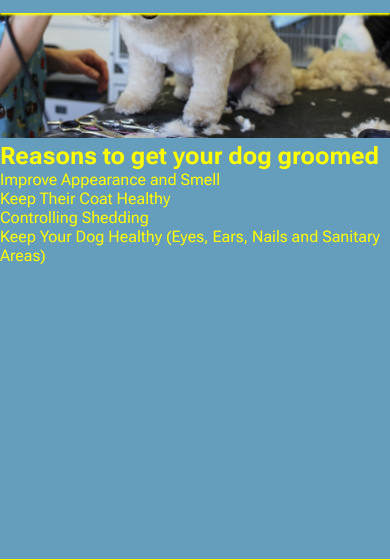
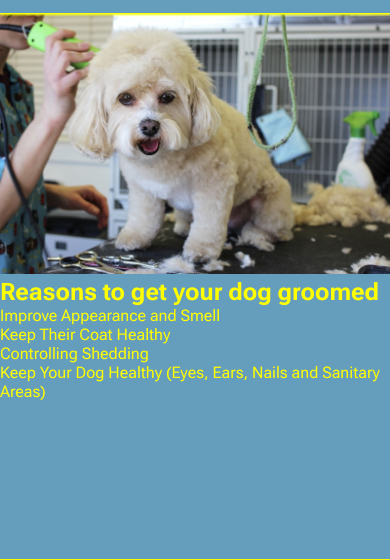
Before and after one commit to stephanielenehan/PP1-Handsome-Hounds, a plain HTML site: page index.html in a window 390 px wide. Shown: the part 171-731 px from the top of the page. Drawn offline with Linux system fonts and the light colour scheme.

Commit message:
increase margin-top of main element to show full image in mobile view

```diff
--- a/assets/css/style.css
+++ b/assets/css/style.css
@@ -129,7 +129,7 @@ main {
     background-color:#659DBD;
     /*Make main element take up any surplus space to push footer down*/
     flex: 1 0 auto;
-    margin-top:49px;
+    margin-top: 185px;
 }
 
 /* Footer style rules */
```
